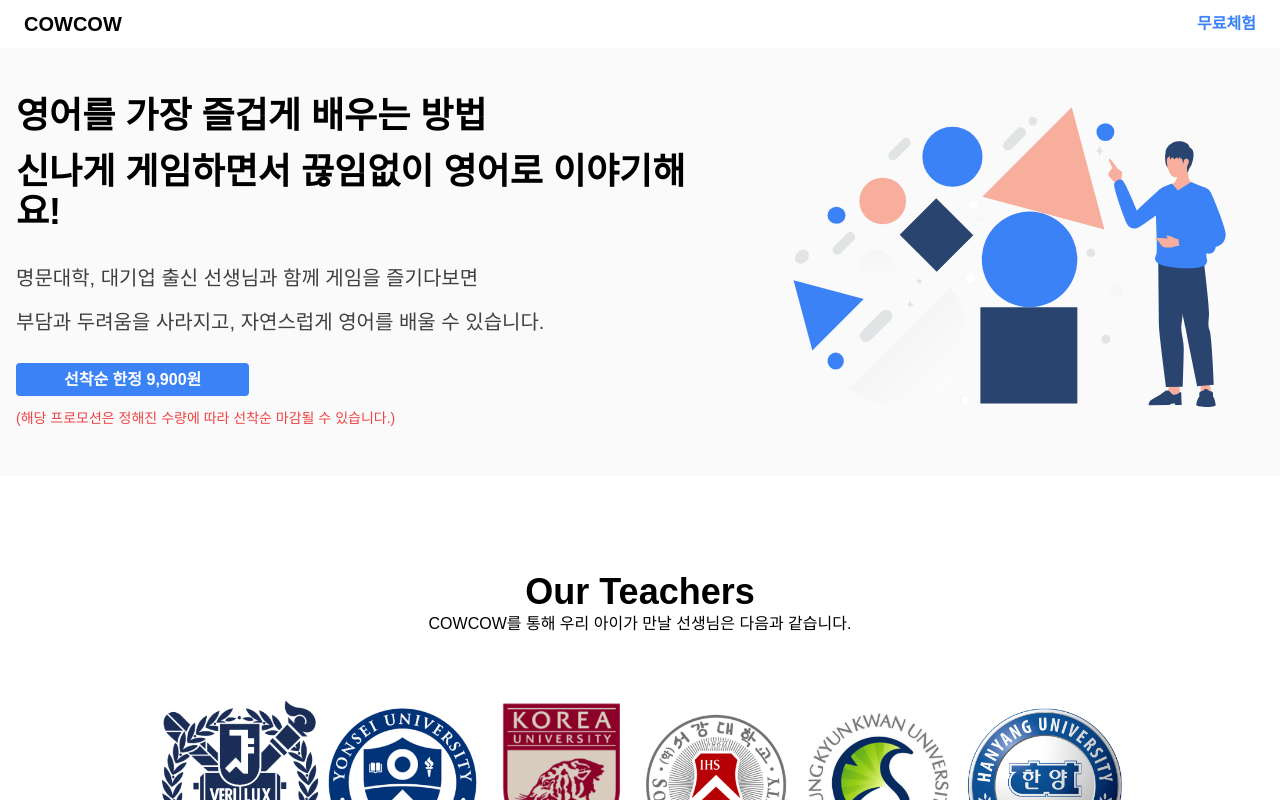
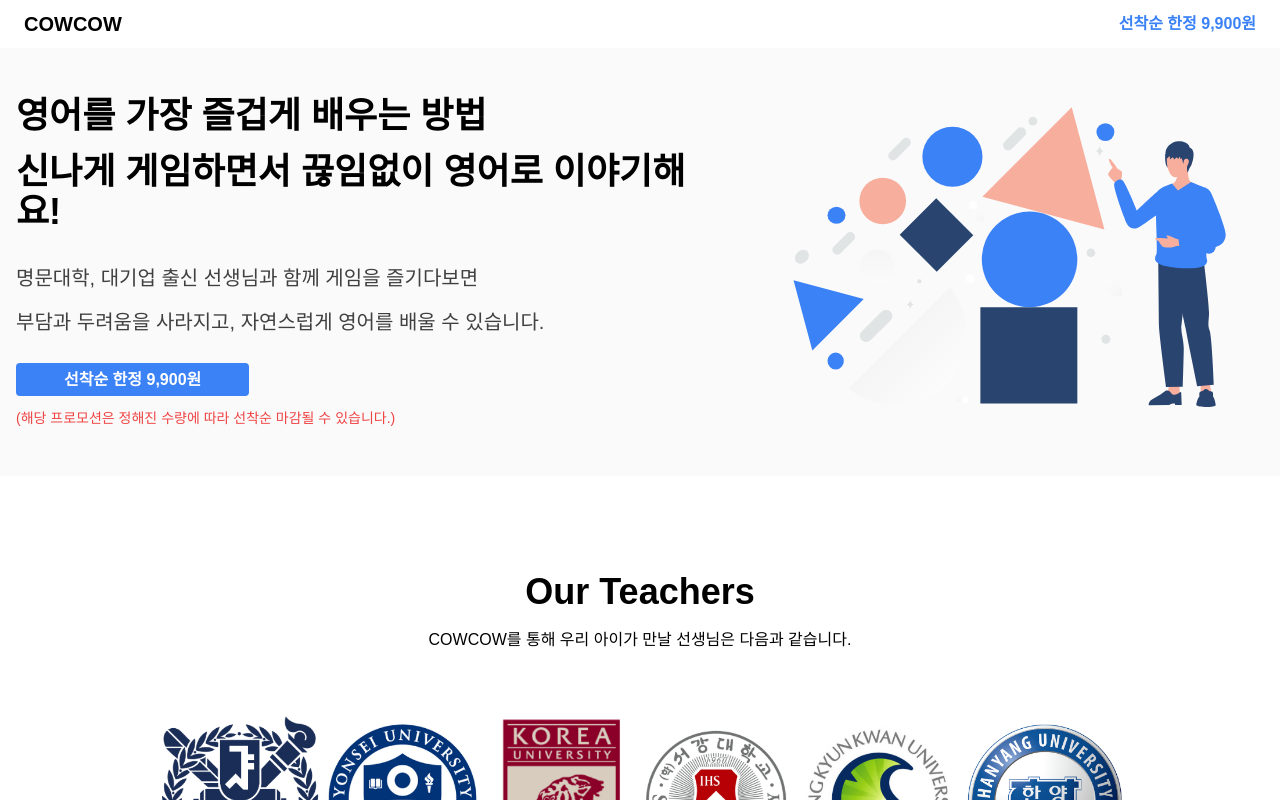
Before and after one commit to grit-farm/cowcow.farm, a Next.js app: page / in a window 1280 px wide. Shown: the top 800 px of the page. Built offline with nearby package versions, Linux system fonts and the light colour scheme; no server answers; a web font is replaced by a local one.

Commit message:
feat: 랜딩 페이지 수정

```diff
--- a/src/app/page.client.tsx
+++ b/src/app/page.client.tsx
@@ -68,7 +68,9 @@
       <article className="flex flex-col max-w-7xl mx-auto  px-4">
         <div className="flex flex-col items-center text-center mt-24">
           <h2 className="font-bold md:text-4xl text-2xl">Our Teachers</h2>
-          <p>COWCOW를 통해 우리 아이가 만날 선생님은 다음과 같습니다.</p>
+          <p className="mt-4">
+            COWCOW를 통해 우리 아이가 만날 선생님은 다음과 같습니다.
+          </p>
           <div className="md:mt-16 mt-8">
             <Image src={OurTeachers} alt="our-teachers" height={500} />
           </div>
--- a/src/components/Footer.tsx
+++ b/src/components/Footer.tsx
@@ -5,7 +5,7 @@
     <footer className="bg-white shadow ">
       <div className="w-full max-w-screen-xl mx-auto p-4 md:py-8">
         <span className="block text-xs text-gray-700 sm:text-center mb-1">
-          게임으로 배우는 생활영어
+          영어를 가장 즐겁게 배우는 방법
         </span>
         <span className="block text-sm text-gray-700 sm:text-center ">
           © 2023{" "}
--- a/src/components/Headers.tsx
+++ b/src/components/Headers.tsx
@@ -57,7 +57,7 @@
                     target="_blank"
                     className="block font-bold py-2 text-blue-500 hover:text-blue-600 border-b border-gray-100 hover:bg-gray-50 lg:hover:bg-transparent lg:border-0 lg:p-0 "
                   >
-                    무료체험
+                    선착순 한정 9,900원
                   </Link>
                 </li>
               </ul>
```
